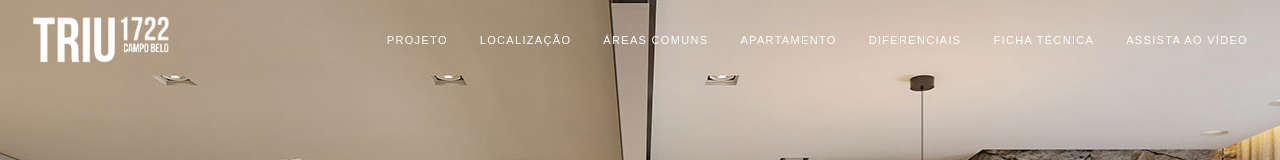
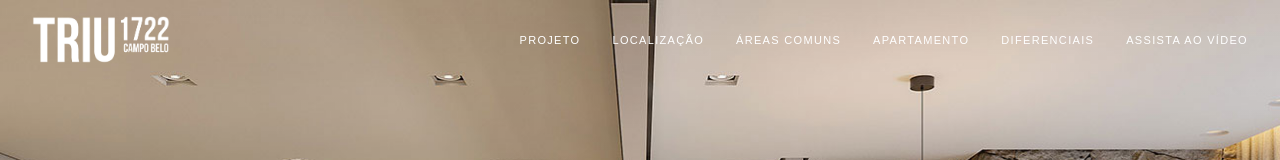
Before and after one commit to rafaelpequino/auto-confianca, a Next.js app: page / in a window 1280 px wide. Shown: the top 160 px of the page. Built offline with nearby package versions, Linux system fonts and the light colour scheme.

Commit message:
fix: Remove Ficha Técnica do Header

```diff
--- a/components/CHeader.tsx
+++ b/components/CHeader.tsx
@@ -11,7 +11,6 @@ const navItems: NavItem[] = [
   { label: "ÁREAS COMUNS", href: "#common-areas" },
   { label: "APARTAMENTO", href: "#apartments" },
   { label: "DIFERENCIAIS", href: "#differences" },
-  { label: "FICHA TÉCNICA", href: "#" },
   { label: "ASSISTA AO VÍDEO", href: "#" },
 ];
 
```
